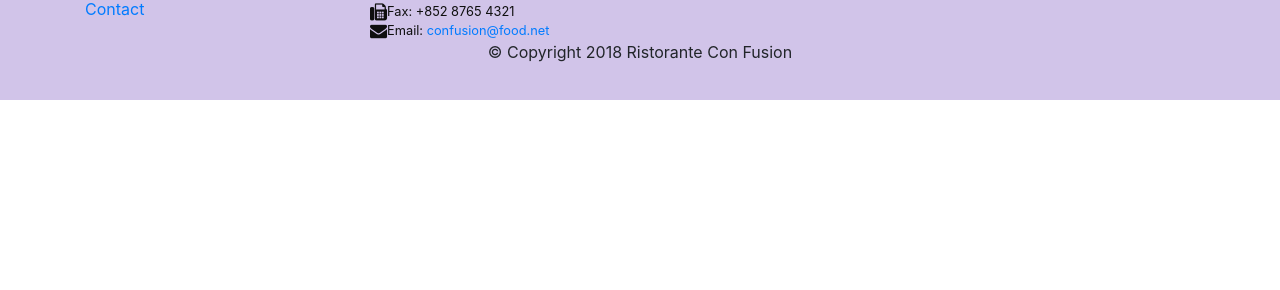
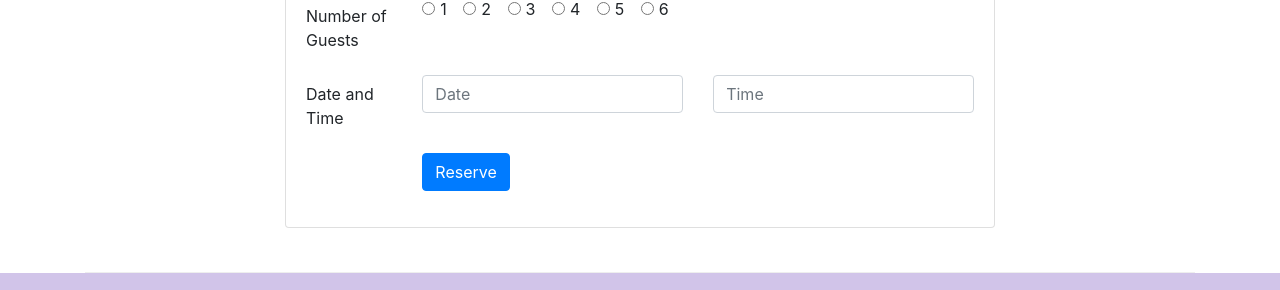
Before and after one commit to Anass-ABEA/bootstrap, a website: page index.html in a window 1280 px wide. Shown: the part 1661-1951 px from the top of the page. Before the commit the page ends 1761 px from the top, so only its background shows below. Drawn offline with nearby package versions, Linux system fonts and the light colour scheme.

Commit message:
assignment 2

```diff
--- a/index.html
+++ b/index.html
@@ -39,8 +39,14 @@
                     <h1>Ristorante con Fusion</h1>
                     <p>We take inspiration from the World's best cuisines, and create a unique fusion experience. Our lipsmacking creations will tickle your culinary senses!</p>
                 </div>
-                <div div class = "col-12 col-sm">
-                </div>
+                <div class="col-12 col-sm-3 align-self-center">
+
+                    <img src="img/logo.png" class="img-fluid" alt="">
+                  </div>
+                  <div class="col-12 col-md-3 align-self-center justify-content-center">
+                  <a href="#ReserveTable">  <button class="btn btn-warning btn-block" type="button" name="button"> Reserve Table</button></a>
+                  </div>
+
             </div>
         </div>
     </header>
@@ -67,9 +73,14 @@
                 <h3>This Month's Promotions</h3>
             </div>
             <div class ="col col-sm col-md">
-                <h2>Weekend Grand Buffet</h2>
-                <p>Featuring mouthwatering combinations with a choice of five different salads, six enticing appetizers, six main entrees and five choicest desserts. Free flowing bubbly and soft drinks. All for just $19.99 per person </p>
-            </div>
+              <div class="media">
+                <div class="media-body">
+                  <h2>Weekend Grand Buffet <span class="badge badge-danger">NEW</span></h2>
+                  <p>Featuring mouthwatering combinations with a choice of five different salads, six enticing appetizers, six main entrees and five choicest desserts. Free flowing bubbly and soft drinks. All for just $19.99 per person </p>
+                </div>
+                <img class="d-flex mr-3 img-thumbnail align-self-center" src="img/buffet.png" alt="">
+              </div>
+                </div>
         </div>
 
         <div class="row row-content align-items-center">
@@ -88,6 +99,64 @@
 
             </div>
         </div>
+
+        <div class="row row-content align-items-center justify-content-center">
+            <div class="col-12 col-sm-8">
+              <div class="card">
+                <h3 class="card-header bg-warning text-white">Reserve a Table</h3>
+                <div class="card-body">
+                  <form id="ReserveTable">
+
+                    <div class="form-group row">
+                      <label for="NumberOfGuests" class="col-md-2 col-form-label">Number of Guests</label>
+                      <div class="col-md-10">
+                        <div class="form-check form-check-inline">
+                          <input type="radio" class="form-check-input"name="guest">
+                          <label class="form-check-label" for="materialInline1">1</label>
+                        </div>
+                        <div class="form-check form-check-inline">
+                          <input type="radio" class="form-check-input"name="guest">
+                          <label class="form-check-label" for="materialInline1">2</label>
+                        </div>
+                        <div class="form-check form-check-inline">
+                          <input type="radio" class="form-check-input"name="guest">
+                          <label class="form-check-label" for="materialInline1">3</label>
+                        </div>
+                        <div class="form-check form-check-inline">
+                          <input type="radio" class="form-check-input"name="guest">
+                          <label class="form-check-label" for="materialInline1">4</label>
+                        </div>
+                        <div class="form-check form-check-inline">
+                          <input type="radio" class="form-check-input"name="guest">
+                          <label class="form-check-label" for="materialInline1">5</label>
+                        </div>
+                        <div class="form-check form-check-inline">
+                          <input type="radio" class="form-check-input"name="guest">
+                          <label class="form-check-label" for="materialInline1">6</label>
+                        </div>
+                      </div>
+                    </div>
+
+                    <div class="form-group row">
+                      <label for="telnum" class="col-12 col-md-2 col-form-label">Date and Time</label>
+                      <div class=" col-13 col-sm-5">
+                        <input type="text" class="form-control" id="date" name="date" placeholder="Date">
+                      </div>
+                      <div class="col-13 col-sm-5">
+                        <input type="text" class="form-control" id="time" name="time" placeholder="Time">
+                      </div>
+                    </div>
+                    <div class="form-group row">
+                      <div class="offset-md-2 col-md-10">
+                        <button type="submit" class="btn btn-primary" name="button">Reserve</button>
+                      </div>
+                    </div>
+                  </form>
+                </div>
+              </div>
+            </div>
+        </div>
+
     </div>
 
     <footer class="footer" >
```
